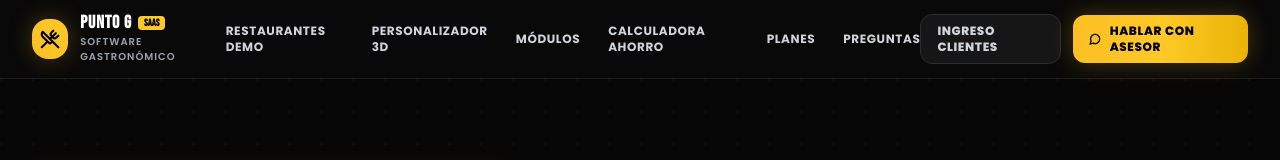
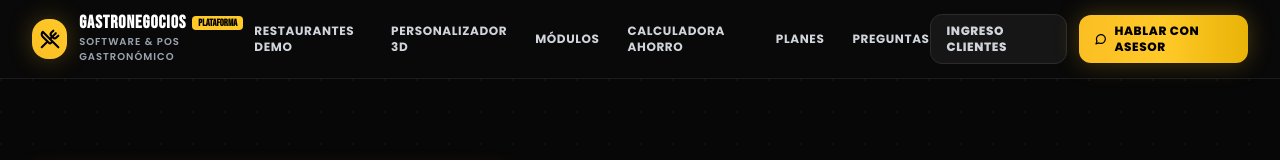
Before and after one commit to SarriaFreelancer/gastronegocios, a Next.js app: page / in a window 1280 px wide. Shown: the top 160 px of the page. Built offline with nearby package versions, Linux system fonts and the light colour scheme; no server answers; the database is empty.

Commit message:
feat: establecer GastroNegocios como marca principal de la plataforma SaaS

```diff
--- a/src/app/layout.tsx
+++ b/src/app/layout.tsx
@@ -9,20 +9,19 @@ import { CartToast } from '@/components/cart/CartToast';
 import { TableServiceBar } from '@/components/menu/TableServiceBar';
 
 export const metadata: Metadata = {
-  title: 'Punto G | Antojos Que Conectan | Comidas Rápidas',
+  title: 'GastroNegocios | Plataforma y Software Integral para Restaurantes',
   description:
-    'Restaurante de comidas rápidas gourmet en Cali: hamburguesas artesanales, picadas, salchipapas, perros calientes, parrillas al carbón, bebidas y cócteles. Haz tu pedido por WhatsApp.',
+    'Sistema integral y plataforma de software gastronómico para restaurantes: menú digital QR interactivo, punto de venta (POS), comandas de cocina KDS, pedidos por WhatsApp y gestión multi-sede con 0% de comisiones.',
   keywords: [
-    'Punto G',
-    'Hamburguesas Cali',
-    'Comidas Rápidas',
-    'Picadas',
-    'Salchipapas',
-    'Perros calientes',
-    'Parrilladas',
-    'Domicilios Cali'
+    'GastroNegocios',
+    'Software para restaurantes',
+    'Carta digital QR',
+    'Comandera meseros',
+    'Sistema POS restaurante',
+    'Pantalla de cocina KDS',
+    'Pedidos WhatsApp restaurante'
   ],
-  authors: [{ name: 'Punto G' }],
+  authors: [{ name: 'GastroNegocios' }],
   icons: {
     icon: '/favicon.ico',
   },
--- a/src/app/page.tsx
+++ b/src/app/page.tsx
@@ -2,8 +2,8 @@ import React from 'react';
 import { SaasLandingPage } from '@/components/saas/SaasLandingPage';
 
 export const metadata = {
-  title: 'Punto G SaaS | Plataforma de Software Gastronómico para Restaurantes',
-  description: 'Sistema integral para restaurantes: cartas digitales interactivas, comandas en tiempo real, facturación electrónica y control administrativo.',
+  title: 'GastroNegocios | Plataforma y Software Integral para Restaurantes',
+  description: 'Sistema Operativo Gastronómico: Carta digital interactiva QR, comandas en tiempo real (KDS), POS y facturación, panel para meseros y pedidos por WhatsApp sin comisiones.',
 };
 
 export default function RootHomePage() {
--- a/src/components/saas/SaasLandingPage.tsx
+++ b/src/components/saas/SaasLandingPage.tsx
@@ -117,10 +117,10 @@ export function SaasLandingPage() {
             </div>
             <div>
               <span className="text-lg font-black tracking-wider text-white font-display flex items-center gap-1.5 leading-none">
-                PUNTO G <span className="text-[10px] bg-brand-yellow text-black font-black px-1.5 py-0.5 rounded tracking-normal">SAAS</span>
+                GASTRONEGOCIOS <span className="text-[10px] bg-brand-yellow text-black font-black px-1.5 py-0.5 rounded tracking-normal">PLATAFORMA</span>
               </span>
               <span className="text-[10px] text-gray-400 block tracking-widest uppercase font-semibold mt-0.5">
-                Software Gastronómico
+                Software & POS Gastronómico
               </span>
             </div>
           </Link>
@@ -596,7 +596,7 @@ export function SaasLandingPage() {
 
               <div className="bg-[#181818] border border-gray-700 p-5 rounded-2xl text-center space-y-1">
                 <span className="text-[10px] font-bold text-gray-400 uppercase tracking-widest block">
-                  Punto G SaaS (Plan Pro)
+                  GastroNegocios (Plan Pro)
                 </span>
                 <span className="text-2xl font-black text-white font-display block">
                   $149.000
@@ -965,7 +965,7 @@ export function SaasLandingPage() {
                   G
                 </div>
                 <div>
-                  <span className="font-black text-white uppercase text-base tracking-wider block font-display">Punto G SaaS Platform</span>
+                  <span className="font-black text-white uppercase text-base tracking-wider block font-display">GastroNegocios Platform</span>
                   <span className="text-xs text-gray-400">Software Gastronómico White-Label & POS para Restaurantes</span>
                 </div>
               </div>
```
